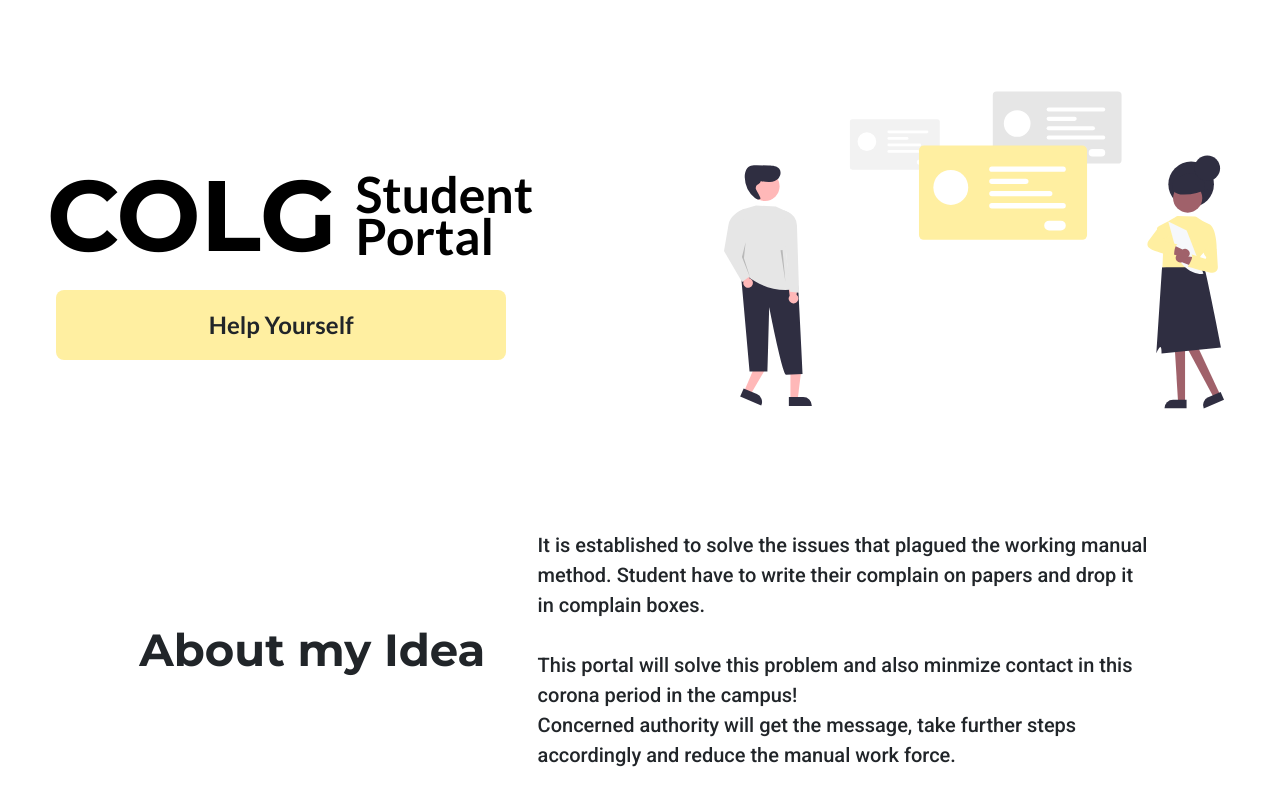
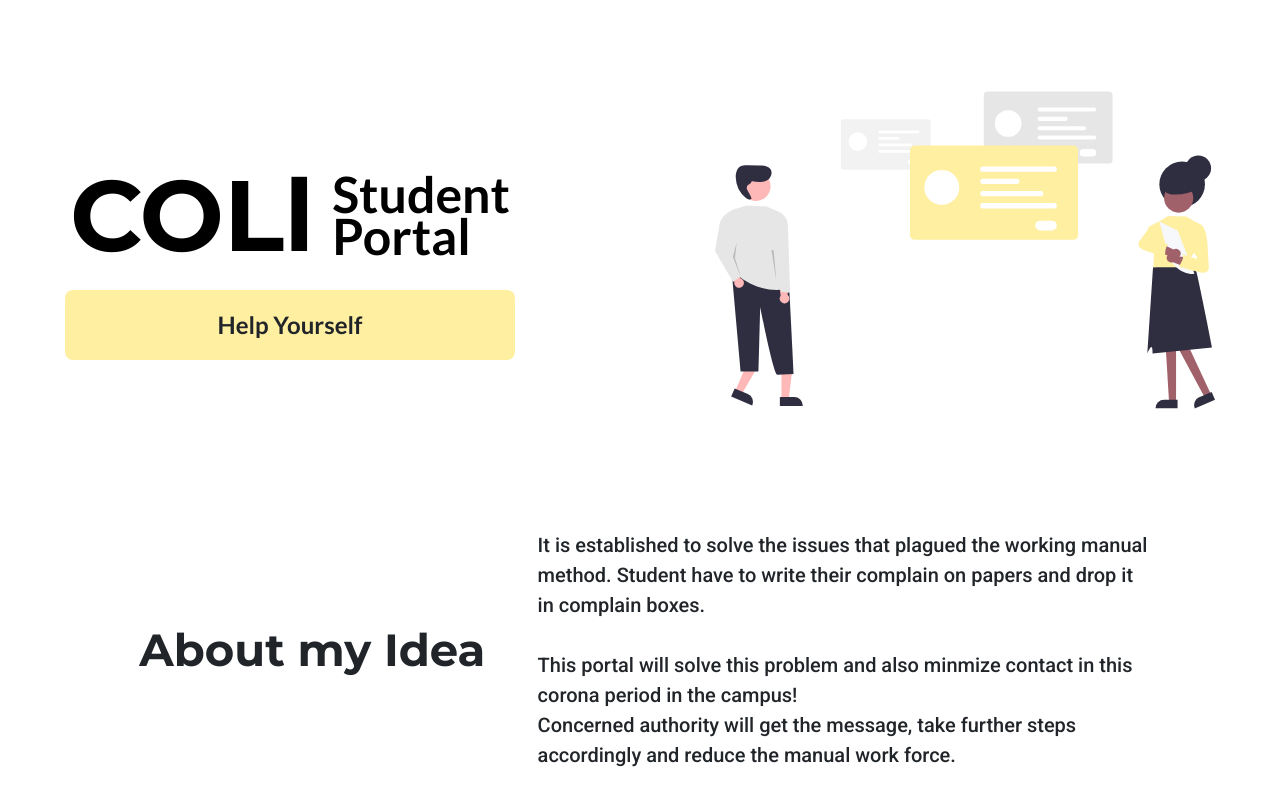
Before and after one commit to vaibhav110800/portal, a website: page index.html in a window 1280 px wide. Shown: the top 800 px of the page. Drawn offline with nearby package versions, Linux system fonts and the light colour scheme.

Commit message:
commit 1

```diff
--- a/index.html
+++ b/index.html
@@ -18,28 +18,11 @@
 
     <div class="sec1">
 
-        <!-- <div class="sec1-nav">
-            <div class="sec1-nav-element">
-                <a href="index.html">Home</a>
-            </div>
-            <div class="sec1-nav-element">
-                <a href="https://www.juit.ac.in/">About JUIT</a>
-            </div>
-            <div class="sec1-nav-element">
-                <a href="./contact-form/ContactUs.html">Contact Us</a>
-            </div>
-            <div class="sec1-nav-element">
-                <a class="sec1-nav-button" href="./Sliding-Sign-In-Sign-Up-Form-master/SignInSignUp.html">
-                    Login/Register</a>
-            </div>
-        </div> -->
-
         <div class="sec1-box">
-
             <div class="sec1-box-left">
                 <div class="sec1-box-left-inner">
                     <div class="sec1-box-left-top">
-                        <div class="sec1-box-left-top1">COLG</div>
+                        <div class="sec1-box-left-top1">COLl</div>
                         <div class="sec1-box-left-top2">Student <br>Portal</div>
                     </div>
                     <div class="sec1-box-left-bottom">Help Yourself</div>
```
